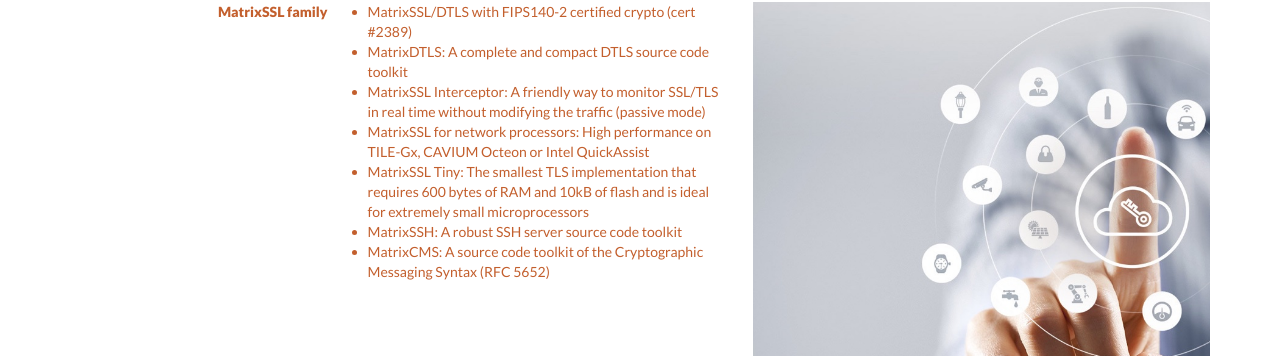
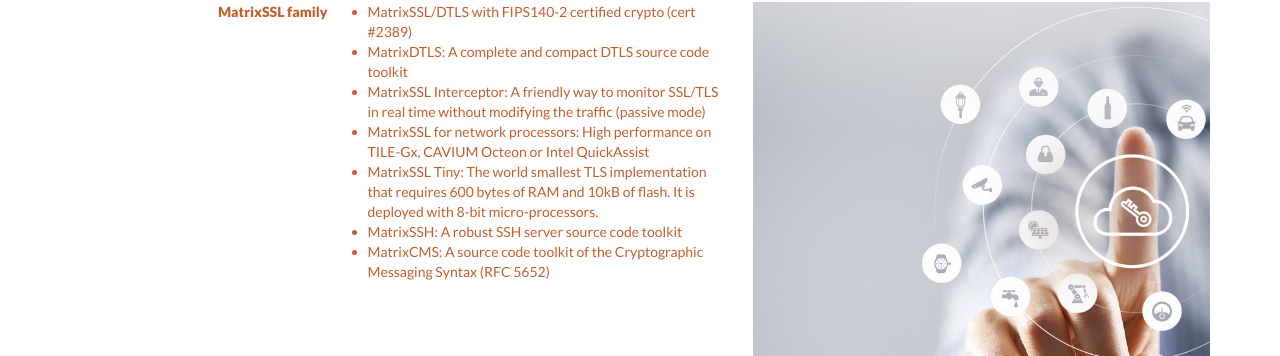
Before and after one commit to Layty/ssl, a Jekyll site: the page built from index.html, in a window 1280 px wide and 900 px high, scrolled down 1055 px. Shown: the part 97-453 px from the top of the window. Built offline with Jekyll 4.4.1, drawn with Linux system fonts in a browser that asks for light colours; nearby versions of some CDN libraries.

Commit message:
Update tech_summary.md

```diff
--- a/_includes/tech_summary.md
+++ b/_includes/tech_summary.md
@@ -3,6 +3,6 @@
  - MatrixDTLS: A complete and compact DTLS source code toolkit
  - MatrixSSL Interceptor: A friendly way to monitor SSL/TLS in real time without modifying the traffic (passive mode)
  - MatrixSSL for network processors: High performance on TILE-Gx, CAVIUM Octeon or Intel QuickAssist
- - MatrixSSL Tiny: The smallest TLS implementation that requires 600 bytes of RAM and 10kB of flash and is ideal for extremely small microprocessors
+ - MatrixSSL Tiny: The world smallest TLS implementation that requires 600 bytes of RAM and 10kB of flash. It is deployed with 8-bit micro-processors.
  - MatrixSSH: A robust SSH server source code toolkit
  - MatrixCMS: A source code toolkit of the Cryptographic Messaging Syntax (RFC 5652)
```
